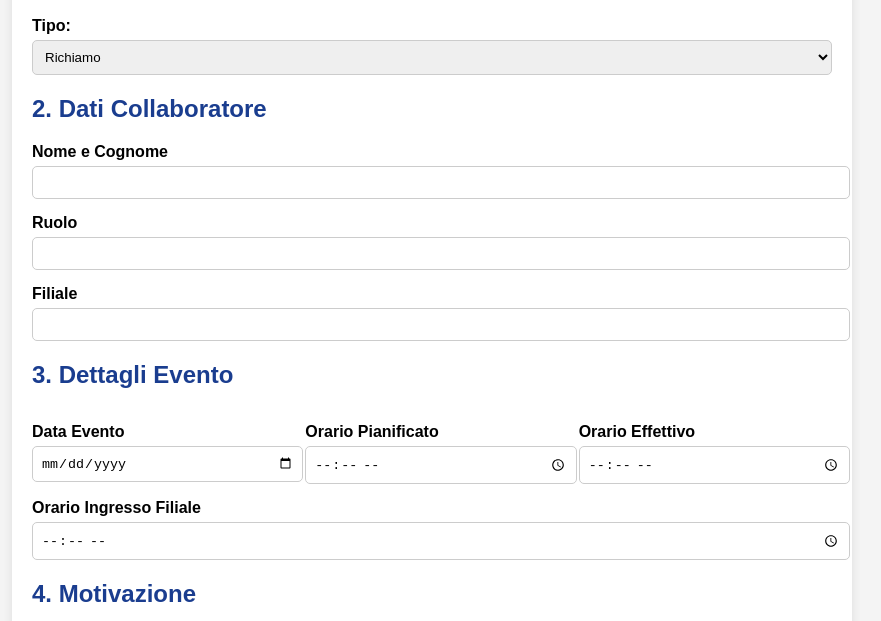
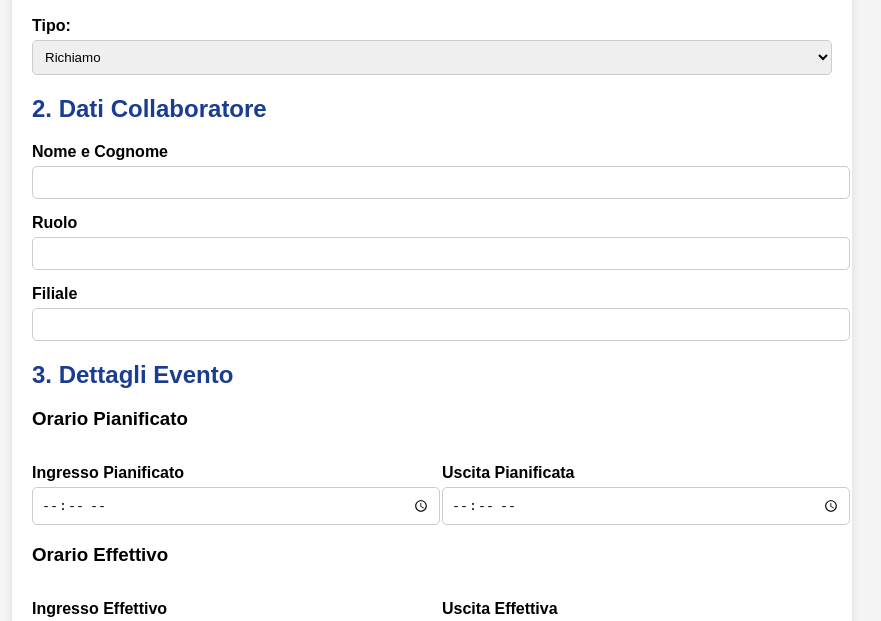
Before and after one commit to egurrieri/modulo-segnalazione, a plain HTML site: page index.html in a window 1280 px wide. Shown: the part 159-780 px from the top of the page, without its empty margins (208-1089 px from the left). Drawn offline with nearby package versions, Linux system fonts and the light colour scheme.

Commit message:
Add files via upload

```diff
--- a/index.html
+++ b/index.html
@@ -40,25 +40,32 @@
     <input id="filiale" name="filiale" type="text" />
 
     <h2>3. Dettagli Evento</h2>
+
+    <h3>Orario Pianificato</h3>
     <div class="row">
       <div>
-        <label for="data_evento">Data Evento</label>
-        <input id="data_evento" name="data_evento" type="date" />
+        <label for="ora_pianificata_ingresso">Ingresso Pianificato</label>
+        <input id="ora_pianificata_ingresso" name="ora_pianificata_ingresso" type="time" />
       </div>
       <div>
-        <label for="ora_pianificata">Orario Pianificato</label>
-        <input id="ora_pianificata" name="ora_pianificata" type="time" />
-      </div>
-      <div>
-        <label for="ora_effettiva">Orario Effettivo</label>
-        <input id="ora_effettiva" name="ora_effettiva" type="time" />
+        <label for="ora_pianificata_uscita">Uscita Pianificata</label>
+        <input id="ora_pianificata_uscita" name="ora_pianificata_uscita" type="time" />
       </div>
     </div>
 
-    <label for="ora_ingresso">Orario Ingresso Filiale</label>
-    <input id="ora_ingresso" name="ora_ingresso" type="time" />
+    <h3>Orario Effettivo</h3>
+    <div class="row">
+      <div>
+        <label for="ora_effettiva_ingresso">Ingresso Effettivo</label>
+        <input id="ora_effettiva_ingresso" name="ora_effettiva_ingresso" type="time" />
+      </div>
+      <div>
+        <label for="ora_effettiva_uscita">Uscita Effettiva</label>
+        <input id="ora_effettiva_uscita" name="ora_effettiva_uscita" type="time" />
+      </div>
+    </div>
 
-    <h2>4. Motivazione</h2>
+    <h2>4. Motivazione</h2> Motivazione</h2>
     <label for="motivo">Motivo della Segnalazione / Contestazione</label>
     <textarea id="motivo" name="motivo"></textarea>
 
```
